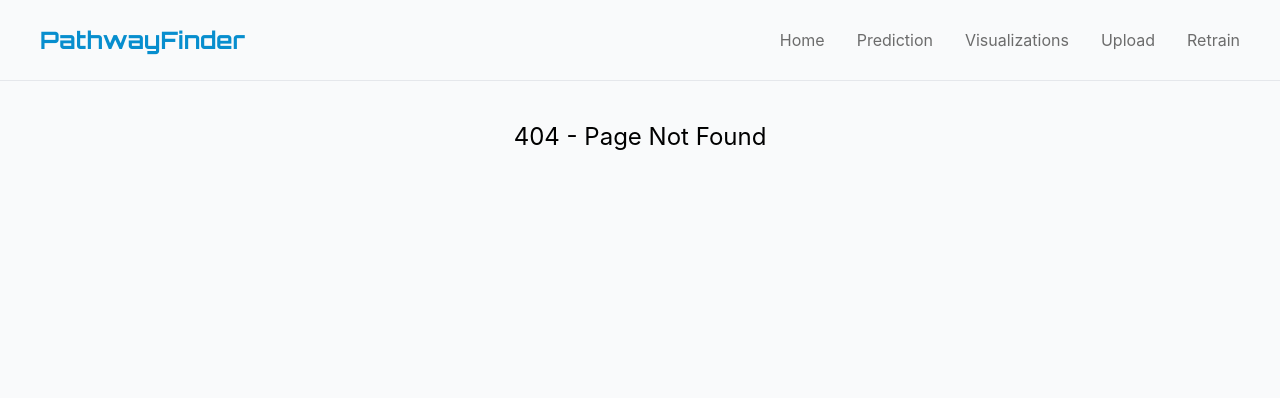
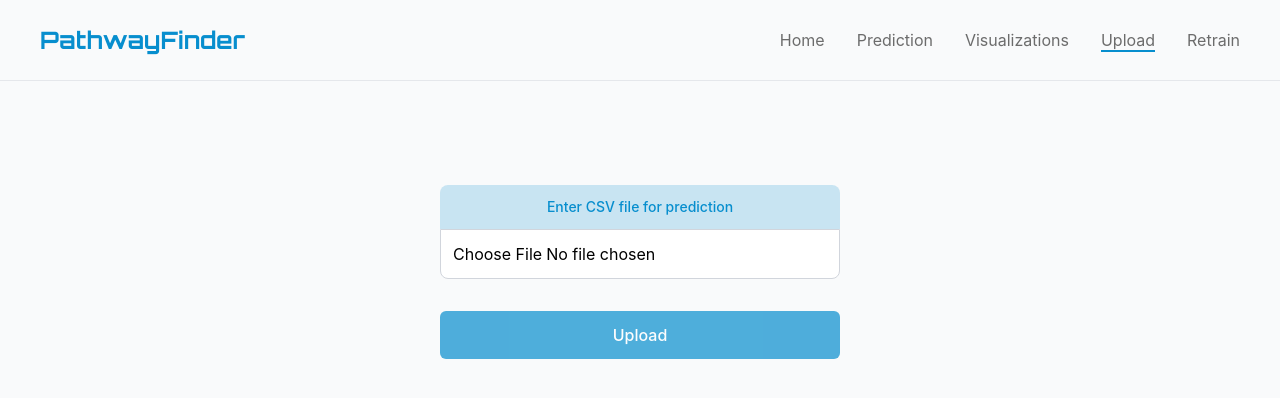
Before and after one commit to uwituzeb/MLP_summative, a React (Create React App) app in the folder frontend/: page /upload in a window 1280 px wide. Before the commit this address had no page. Shown: the top 398 px of the page. Built offline with nearby package versions, Linux system fonts and the light colour scheme.

Commit message:
upload data page

```diff
--- a/frontend/src/App.js
+++ b/frontend/src/App.js
@@ -17,8 +17,8 @@ function App() {
           <Route path="/" element={<Home />} />
           <Route path="/prediction" element={<Prediction />} />
           <Route path="/visualizations" element={<Visualizations />} />
-          <Route path="/upload-data" element={<UploadData />} />
-          <Route path="/retraining" element={<Retraining />} />
+          <Route path="/upload" element={<UploadData />} />
+          <Route path="/retrain" element={<Retraining />} />
           <Route path="*" element={<h1 className="text-center mt-10 text-2xl">404 - Page Not Found</h1>} />
         </Routes>
       </div>
--- a/frontend/src/components/NavBar.jsx
+++ b/frontend/src/components/NavBar.jsx
@@ -28,7 +28,7 @@ const NavBar = () => {
         <li>
           <Link
             to="/prediction"
-            className={`text-custom-grey hover:text-primary ${isActive('/') ? 'border-b-2  border-primary' : ''}`}
+            className={`text-custom-grey hover:text-primary ${isActive('/prediction') ? 'border-b-2  border-primary' : ''}`}
             onClick={() => setActiveItem('/prediction')}
           >
             Prediction
@@ -37,7 +37,7 @@ const NavBar = () => {
         <li>
           <Link
             to="/visualizations"
-            className={`text-custom-grey hover:text-primary ${isActive('/') ? 'border-b-2  border-primary' : ''}`}
+            className={`text-custom-grey hover:text-primary ${isActive('/visualizations') ? 'border-b-2  border-primary' : ''}`}
             onClick={() => setActiveItem('/visualizations')}
           >
             Visualizations
@@ -46,7 +46,7 @@ const NavBar = () => {
         <li>
           <Link
             to="/upload"
-            className={`text-custom-grey hover:text-primary ${isActive('/') ? 'border-b-2  border-primary' : ''}`}
+            className={`text-custom-grey hover:text-primary ${isActive('/upload') ? 'border-b-2  border-primary' : ''}`}
             onClick={() => setActiveItem('/upload')}
           >
             Upload
@@ -55,7 +55,7 @@ const NavBar = () => {
         <li>
           <Link
             to="/retrain"
-            className={`text-custom-grey hover:text-primary ${isActive('/') ? 'border-b-2  border-primary' : ''}`}
+            className={`text-custom-grey hover:text-primary ${isActive('/retrain') ? 'border-b-2  border-primary' : ''}`}
             onClick={() => setActiveItem('/retrain')}
           >
             Retrain
--- a/frontend/src/pages/UploadData.jsx
+++ b/frontend/src/pages/UploadData.jsx
@@ -1,9 +1,98 @@
-import React from 'react'
+import React, {useState} from 'react'
 
 const UploadData = () => {
+  const [file, setFile] = useState(null);
+  const [error, setError] = useState(null);
+  const [success, setSuccess] = useState(null);
+  const [message, setMessage] = useState('');
+  const [isUploading, setIsUploading] = useState(false);
+
+  const handleFileChange = (e) => {
+    if (e.target.files[0]) {
+      setFile(e.target.files[0]);
+      setMessage('');
+    }
+  };
+
+  const handleUpload = async () => {
+    if (!file) {
+      setMessage('Please select a CSV file first');
+      return;
+    }
+
+    if (!file.name.endsWith('.csv')) {
+      setMessage('Only CSV files are accepted');
+      return;
+    }
+
+    setIsUploading(true);
+    setMessage('Uploading...');
+
+    try {
+      const formData = new FormData();
+      formData.append('file', file);
+
+      const response = await fetch('/api/upload', {
+        method: 'POST',
+        body: formData,
+      });
+
+
+      if (response.ok) {
+      setMessage('File uploaded successfully!');
+      } else {
+        setMessage('Error uploading file. Please try again.');
+      }
+    } catch (error) {
+      setMessage('An error occurred. Please try again.');
+      console.error('Upload error:', error);
+    } finally {
+      setIsUploading(false);
+    }
+  };
   return (
-    <div>UploadData</div>
-  )
+    <div className="max-w-md mx-auto mt-20 p-6">
+      <div className="mb-8">
+        <label
+          htmlFor="file-upload"
+          className="block w-full text-center bg-primary/20 text-primary py-3 px-4 rounded-t-lg font-medium text-sm cursor-pointer"
+        >
+          Enter CSV file for prediction
+        </label>
+        <input
+          id="file-upload"
+          type="file"
+          accept=".csv"
+          onChange={handleFileChange}
+          className="w-full border border-gray-300 p-3 rounded-b-lg bg-white focus:outline-none focus:ring-2 focus:ring-primary"
+        />
+      </div>
+
+      <button
+        onClick={handleUpload}
+        disabled={isUploading || !file}
+        className={`w-full bg-primary text-white hover:cursor-pointer py-3 px-8 rounded-md font-medium ${
+          isUploading || !file ? 'opacity-70 cursor-not-allowed' : 'hover:bg-primary/75'
+        }`}
+      >
+        {isUploading ? 'Uploading...' : 'Upload'}
+      </button>
+
+      {message && (
+        <p className={`mt-4 text-center ${
+          message.includes('successfully') ? 'text-green-600' : 'text-red-600'
+        }`}>
+          {message}
+        </p>
+      )}
+
+      {file && (
+        <p className="mt-4 text-sm text-gray-600">
+          Selected file: {file.name}
+        </p>
+      )}
+    </div>
+  );
 }
 
 export default UploadData
--- a/frontend/src/styles/output.css
+++ b/frontend/src/styles/output.css
@@ -7,18 +7,26 @@
       "Segoe UI Emoji", "Segoe UI Symbol", "Noto Color Emoji";
     --font-mono: ui-monospace, SFMono-Regular, Menlo, Monaco, Consolas, "Liberation Mono",
       "Courier New", monospace;
+    --color-red-600: oklch(0.577 0.245 27.325);
+    --color-green-600: oklch(0.627 0.194 149.214);
+    --color-blue-50: oklch(0.97 0.014 254.604);
+    --color-blue-100: oklch(0.932 0.032 255.585);
     --color-blue-500: oklch(0.623 0.214 259.815);
     --color-blue-600: oklch(0.546 0.245 262.881);
     --color-gray-50: oklch(0.985 0.002 247.839);
     --color-gray-200: oklch(0.928 0.006 264.531);
+    --color-gray-300: oklch(0.872 0.01 258.338);
     --color-gray-600: oklch(0.446 0.03 256.802);
     --color-gray-700: oklch(0.373 0.034 259.733);
     --color-gray-900: oklch(0.21 0.034 264.665);
     --color-white: #fff;
     --spacing: 0.25rem;
     --container-sm: 24rem;
+    --container-md: 28rem;
     --container-lg: 32rem;
     --container-6xl: 72rem;
+    --text-sm: 0.875rem;
+    --text-sm--line-height: calc(1.25 / 0.875);
     --text-base: 1rem;
     --text-base--line-height: calc(1.5 / 1);
     --text-lg: 1.125rem;
@@ -245,14 +253,23 @@
   .mx-auto {
     margin-inline: auto;
   }
+  .mt-4 {
+    margin-top: calc(var(--spacing) * 4);
+  }
   .mt-10 {
     margin-top: calc(var(--spacing) * 10);
+  }
+  .mt-20 {
+    margin-top: calc(var(--spacing) * 20);
   }
   .mb-6 {
     margin-bottom: calc(var(--spacing) * 6);
   }
   .mb-8 {
     margin-bottom: calc(var(--spacing) * 8);
+  }
+  .block {
+    display: block;
   }
   .flex {
     display: flex;
@@ -302,6 +319,9 @@
   .max-w-lg {
     max-width: var(--container-lg);
   }
+  .max-w-md {
+    max-width: var(--container-md);
+  }
   .max-w-sm {
     max-width: var(--container-sm);
   }
@@ -310,6 +330,12 @@
   }
   .transform {
     transform: var(--tw-rotate-x) var(--tw-rotate-y) var(--tw-rotate-z) var(--tw-skew-x) var(--tw-skew-y);
+  }
+  .cursor-not-allowed {
+    cursor: not-allowed;
+  }
+  .cursor-pointer {
+    cursor: pointer;
   }
   .resize {
     resize: both;
@@ -352,6 +378,18 @@
   .rounded-xl {
     border-radius: var(--radius-xl);
   }
+  .rounded-t-lg {
+    border-top-left-radius: var(--radius-lg);
+    border-top-right-radius: var(--radius-lg);
+  }
+  .rounded-l {
+    border-top-left-radius: 0.25rem;
+    border-bottom-left-radius: 0.25rem;
+  }
+  .rounded-b-lg {
+    border-bottom-right-radius: var(--radius-lg);
+    border-bottom-left-radius: var(--radius-lg);
+  }
   .border {
     border-style: var(--tw-border-style);
     border-width: 1px;
@@ -370,11 +408,20 @@
   .border-gray-200 {
     border-color: var(--color-gray-200);
   }
+  .border-gray-300 {
+    border-color: var(--color-gray-300);
+  }
   .border-primary {
     border-color: var(--color-primary);
   }
   .bg-\[\#078ECE\] {
     background-color: #078ECE;
+  }
+  .bg-blue-100 {
+    background-color: var(--color-blue-100);
+  }
+  .bg-blue-500 {
+    background-color: var(--color-blue-500);
   }
   .bg-blue-600 {
     background-color: var(--color-blue-600);
@@ -385,14 +432,26 @@
   .bg-primary {
     background-color: var(--color-primary);
   }
+  .bg-primary\/2 {
+    background-color: color-mix(in oklab, var(--color-primary) 2%, transparent);
+  }
+  .bg-primary\/20 {
+    background-color: color-mix(in oklab, var(--color-primary) 20%, transparent);
+  }
   .bg-white {
     background-color: var(--color-white);
+  }
+  .p-3 {
+    padding: calc(var(--spacing) * 3);
   }
   .p-4 {
     padding: calc(var(--spacing) * 4);
   }
   .p-5 {
     padding: calc(var(--spacing) * 5);
+  }
+  .p-6 {
+    padding: calc(var(--spacing) * 6);
   }
   .px-4 {
     padding-inline: calc(var(--spacing) * 4);
@@ -444,6 +503,10 @@
     font-size: var(--text-lg);
     line-height: var(--tw-leading, var(--text-lg--line-height));
   }
+  .text-sm {
+    font-size: var(--text-sm);
+    line-height: var(--tw-leading, var(--text-sm--line-height));
+  }
   .leading-relaxed {
     --tw-leading: var(--leading-relaxed);
     line-height: var(--leading-relaxed);
@@ -463,6 +526,9 @@
   .text-blue-500 {
     color: var(--color-blue-500);
   }
+  .text-blue-600 {
+    color: var(--color-blue-600);
+  }
   .text-custom-grey {
     color: var(--color-custom-grey);
   }
@@ -475,8 +541,14 @@
   .text-gray-900 {
     color: var(--color-gray-900);
   }
+  .text-green-600 {
+    color: var(--color-green-600);
+  }
   .text-primary {
     color: var(--color-primary);
+  }
+  .text-red-600 {
+    color: var(--color-red-600);
   }
   .text-white {
     color: var(--color-white);
@@ -492,6 +564,9 @@
   }
   .underline {
     text-decoration-line: underline;
+  }
+  .opacity-70 {
+    opacity: 70%;
   }
   .shadow-2xl {
     --tw-shadow: 0 25px 50px -12px var(--tw-shadow-color, rgb(0 0 0 / 0.25));
@@ -654,6 +729,33 @@
       @media (hover: hover) {
         --tw-ring-offset-color: var(--color-primary);
       }
+    }
+  }
+  .focus\:ring-2 {
+    &:focus {
+      --tw-ring-shadow: var(--tw-ring-inset,) 0 0 0 calc(2px + var(--tw-ring-offset-width)) var(--tw-ring-color, currentColor);
+      box-shadow: var(--tw-inset-shadow), var(--tw-inset-ring-shadow), var(--tw-ring-offset-shadow), var(--tw-ring-shadow), var(--tw-shadow);
+    }
+  }
+  .focus\:ring-blue-50 {
+    &:focus {
+      --tw-ring-color: var(--color-blue-50);
+    }
+  }
+  .focus\:ring-blue-500 {
+    &:focus {
+      --tw-ring-color: var(--color-blue-500);
+    }
+  }
+  .focus\:ring-primary {
+    &:focus {
+      --tw-ring-color: var(--color-primary);
+    }
+  }
+  .focus\:outline-none {
+    &:focus {
+      --tw-outline-style: none;
+      outline-style: none;
     }
   }
   .md\:p-10 {
```
